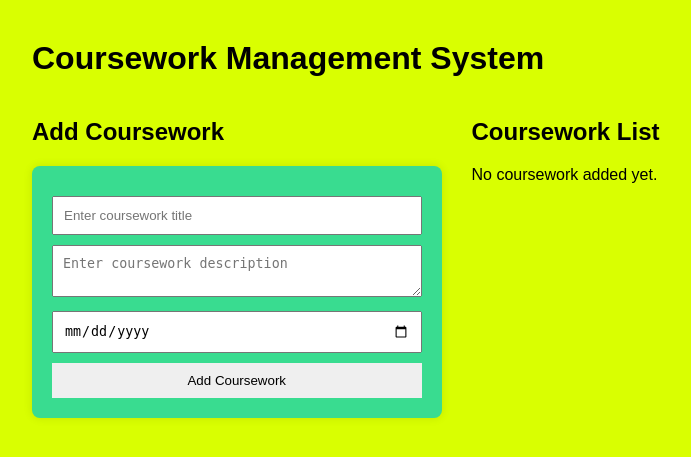
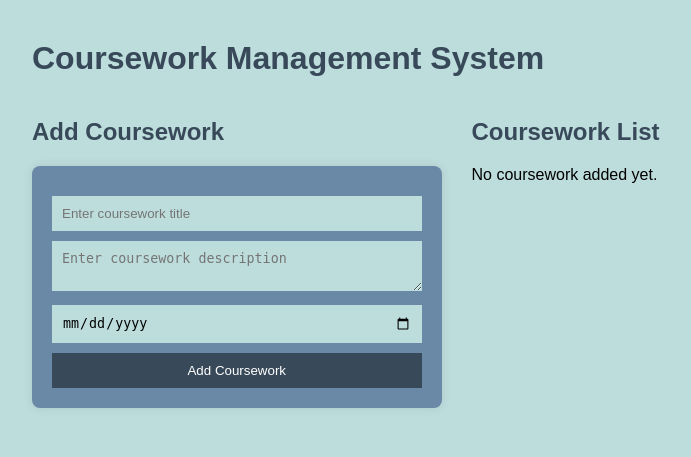
Before and after one commit to AdamWahid26/Flowly, a Flask app: page / in a window 1280 px wide. Shown: the top 457 px of the page, without its empty margins (8-699 px from the left). Run offline with Flask 3, Linux system fonts and the light colour scheme; data that the repository does not hold is empty.

Commit message:
appearence chnage1

```diff
--- a/coursework-system/static/style.css
+++ b/coursework-system/static/style.css
@@ -1,11 +1,11 @@
 body {
     font-family: Arial, sans-serif;
     margin: 40px;
-    background-color: #d9ff01;
+    background-color: #BDDDDC; /* light background */
 }
 
 h1, h2 {
-    color: #000000;
+    color: #384959; /* dark text for clarity */
 }
 
 .main-container {
@@ -23,10 +23,11 @@ h1, h2 {
 }
 
 form {
-    background: rgb(57, 220, 144);
+    background: #6A89A7; /* medium blue */
     padding: 20px;
     border-radius: 8px;
     box-shadow: 0 0 10px rgba(0, 0, 0, 0.1);
+    color: white; /* make text readable */
 }
 
 input, textarea, button {
@@ -36,27 +37,36 @@ input, textarea, button {
     box-sizing: border-box;
 }
 
+input, textarea {
+    background-color: #BDDDDC;
+    border: none;
+}
+
 button {
     cursor: pointer;
-    background-color: #efefef;
-    color: rgb(0, 0, 0);
+    background-color: #384959; /* dark button */
+    color: white;
     border: none;
+}
+
+button:hover {
+    background-color: #88BDF2; /* hover effect */
 }
 
 table {
     width: 100%;
-    background: rgb(6, 230, 255);
+    background: #88BDF2; /* light blue */
     border-collapse: collapse;
     box-shadow: 0 0 10px rgba(0, 0, 0, 0.1);
 }
 
 th, td {
-    border: 1px solid #000000;
+    border: 1px solid #384959;
     padding: 12px;
     text-align: left;
 }
 
 th {
-    background-color: #333;
+    background-color: #384959; /* dark header */
     color: white;
 }
```
